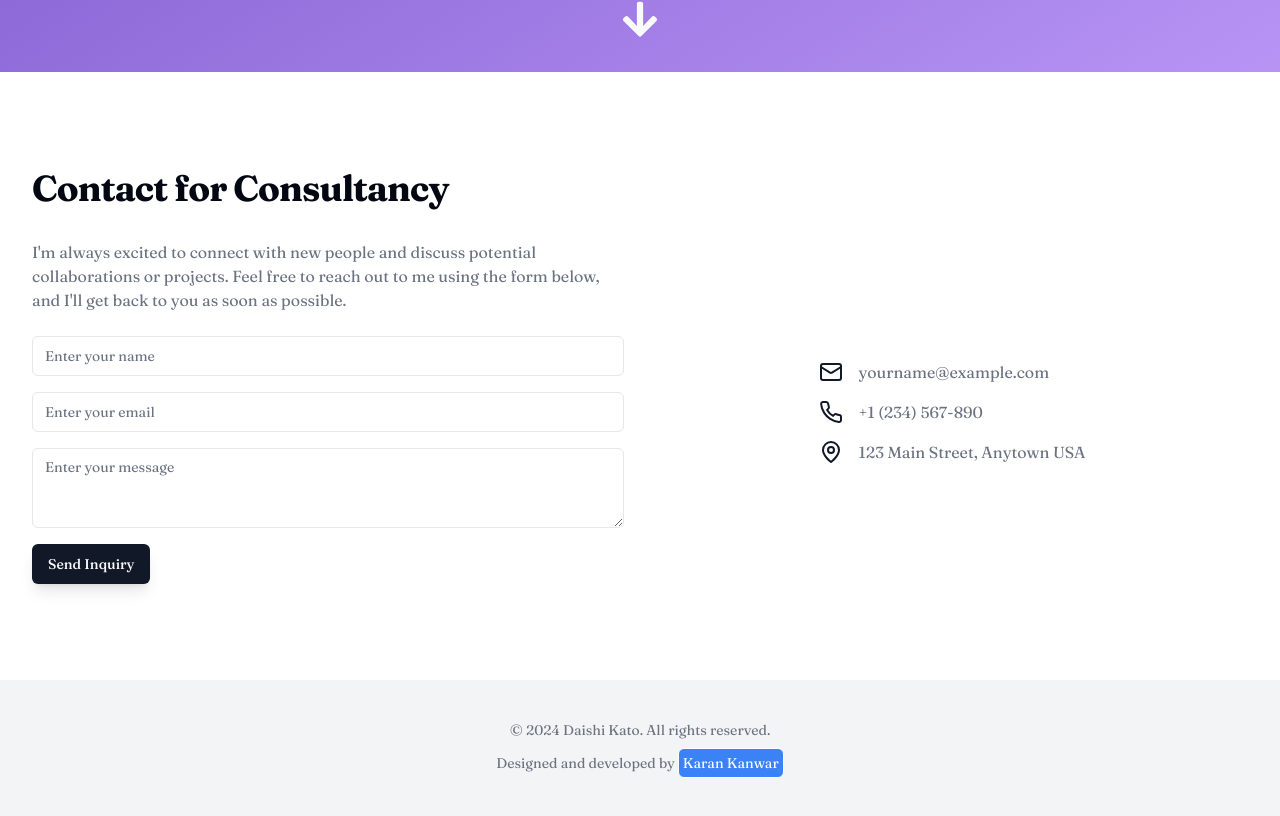
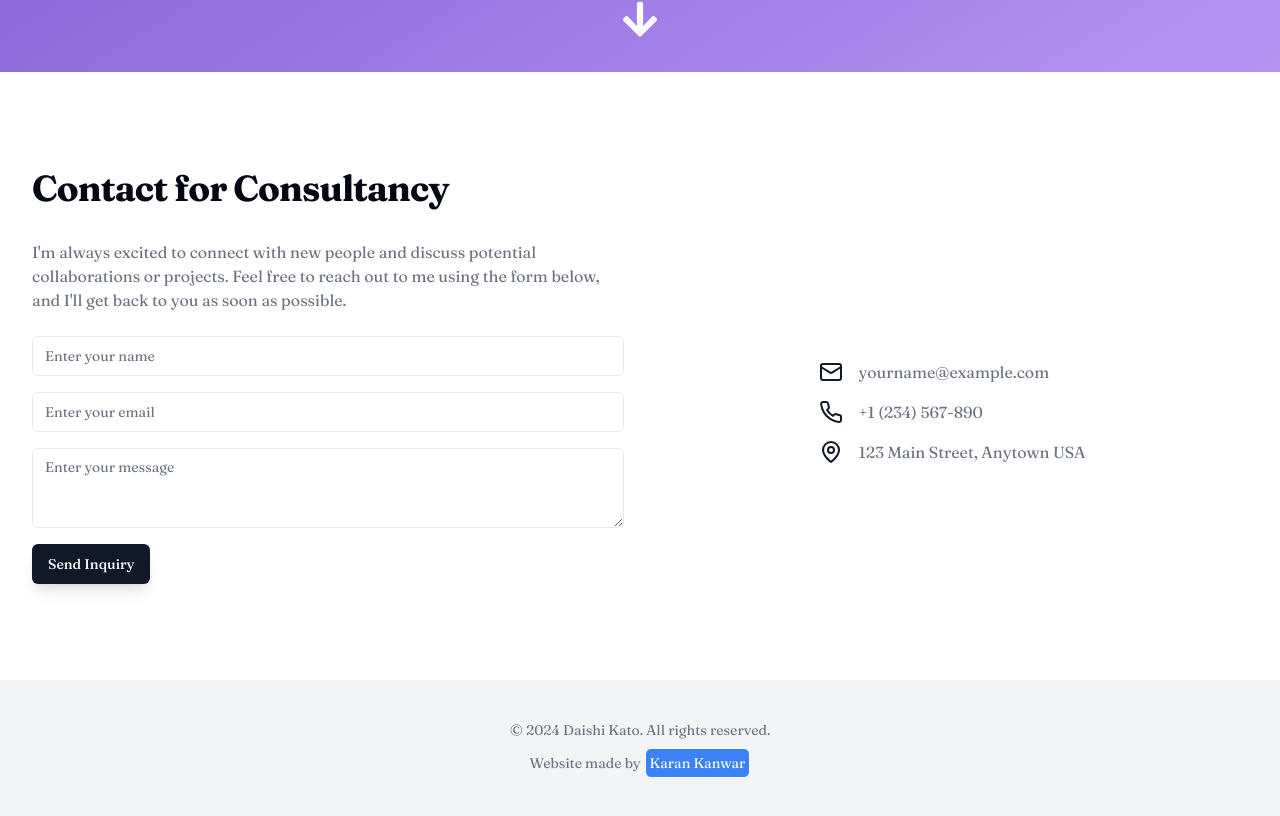
Before and after one commit to binge-coder/daishi-kato-portfolio, a Next.js app: page / in a window 1280 px wide. Shown: the part 728-1544 px from the top of the page. Built offline with nearby package versions, Linux system fonts and the light colour scheme.

Commit message:
better footer

```diff
--- a/src/components/component/Footer.tsx
+++ b/src/components/component/Footer.tsx
@@ -21,7 +21,8 @@ const Footer = () => {
           &copy; {new Date().getFullYear()} Daishi Kato. All rights reserved.
         </p>
         <p className="text-sm text-muted-foreground mt-2">
-          Designed and developed by <Link href="https://github.com/binge-coder" className='inline-block border border-white text-white bg-blue-500 p-1 rounded-md hover:bg-blue-400' target='_blank'>
+        Website made by
+          <Link href="https://github.com/binge-coder" className='inline-block border border-white text-white bg-blue-500 p-1 rounded-md hover:bg-blue-700 ml-1' target='_blank'>
           Karan Kanwar
           </Link>
         </p>
```
